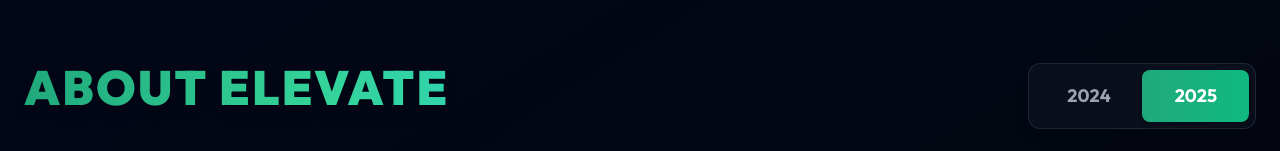
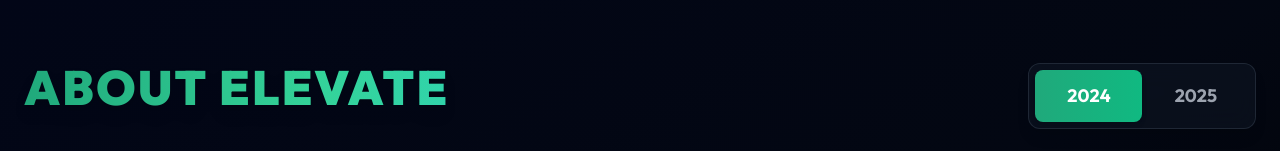
Before and after one commit to saahil0708/elevate-2.0, a Next.js app: page / in a window 1280 px wide. Shown: the part 801-952 px from the top of the page. Built offline with nearby package versions, Linux system fonts and the light colour scheme.

Commit message:
Update About.jsx

```diff
--- a/src/New/About.jsx
+++ b/src/New/About.jsx
@@ -1,7 +1,8 @@
 import React, { useState } from "react";
 
 const ElevatePage = () => {
-  const [selectedYear, setSelectedYear] = useState("2025");
+  const [selectedYear, setSelectedYear] = useState("2024");
+
   const [isLoading, setIsLoading] = useState(false);
 
   const yearData = {
```
